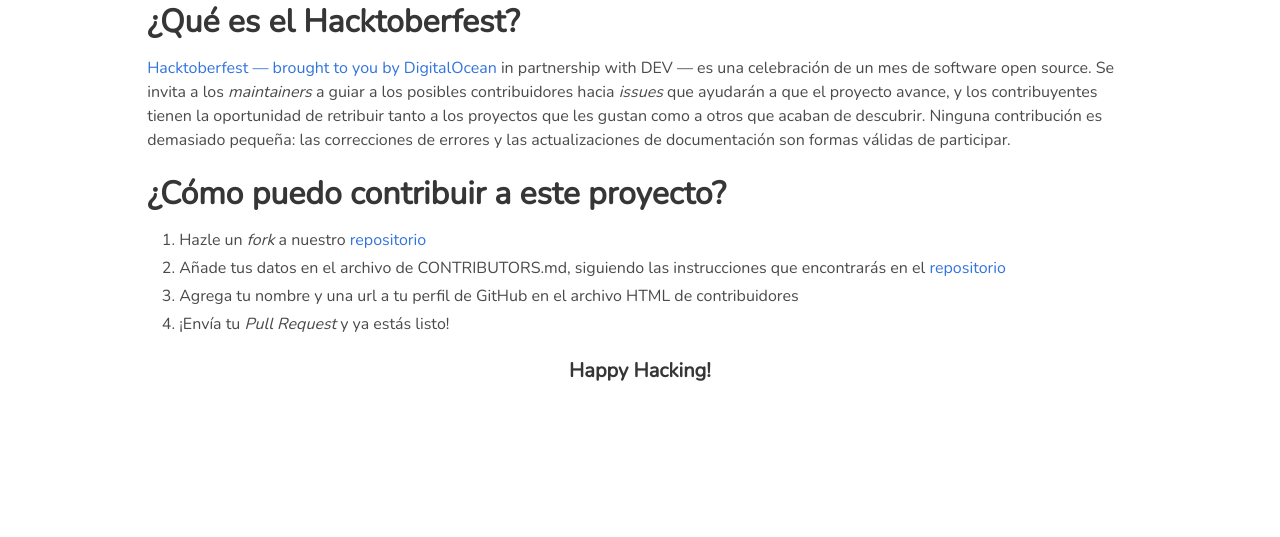
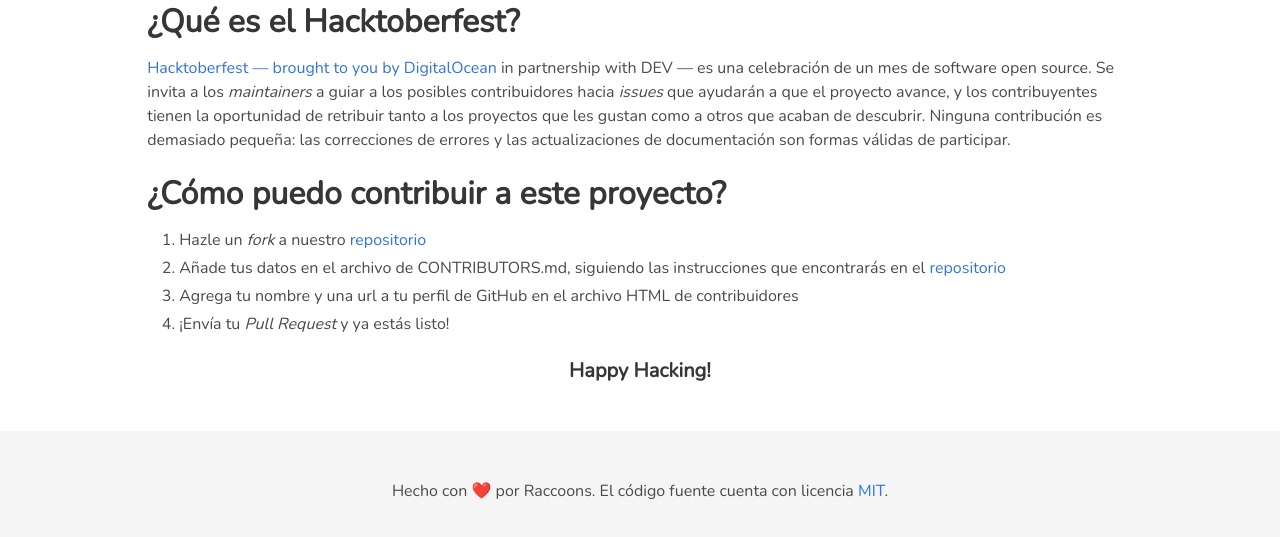
Before and after one commit to farukx/hacktoberfest-starter, a plain HTML site: page index.html in a window 1280 px wide. Shown: the part 751-1288 px from the top of the page. Before the commit the page ends 1182 px from the top, so only its background shows below. Drawn offline with nearby package versions, Linux system fonts and the light colour scheme.

Commit message:
Added footer and easter egg

```diff
--- a/index.html
+++ b/index.html
@@ -85,10 +85,19 @@
         Happy Hacking!
       </h3>
     </section>
+    <footer class="footer has-background-light">
+      <div class="content has-text-centered">
+        <p>
+          Hecho con ❤️ por Raccoons. El código fuente cuenta con licencia
+          <a href="http://opensource.org/licenses/mit-license.php">MIT</a>.
+        </p>
+      </div>
+    </footer>
     <!-- Javascript -->
     <script defer src="https://use.fontawesome.com/releases/v5.3.1/js/all.js"></script>
     <script src="js/confetti.js"></script>
     <script src="js/app.js"></script>
+    <script src="js/easter-egg.js"></script>
   </body>
 
 </html>
```
Also changed, not shown: contributors.html (+8 -0 lines).
